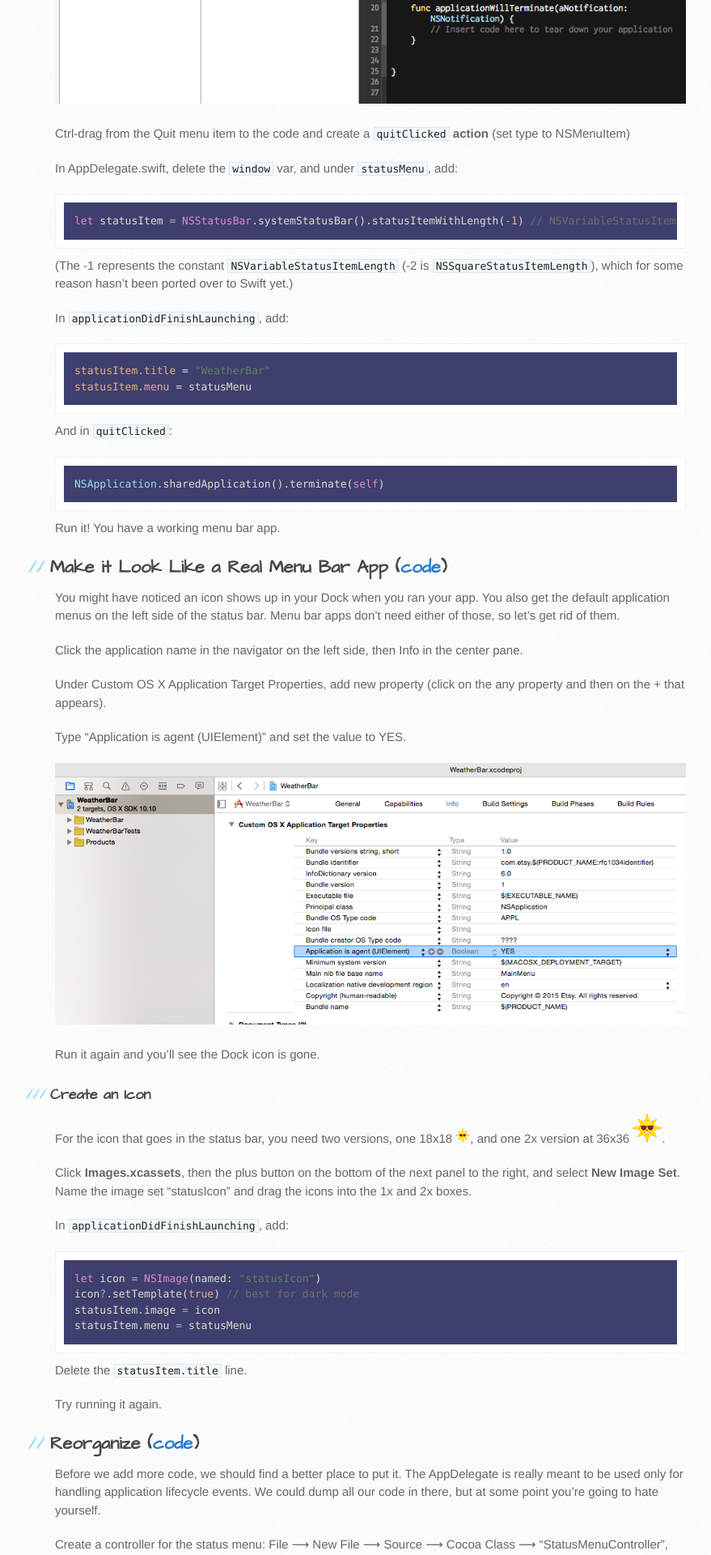
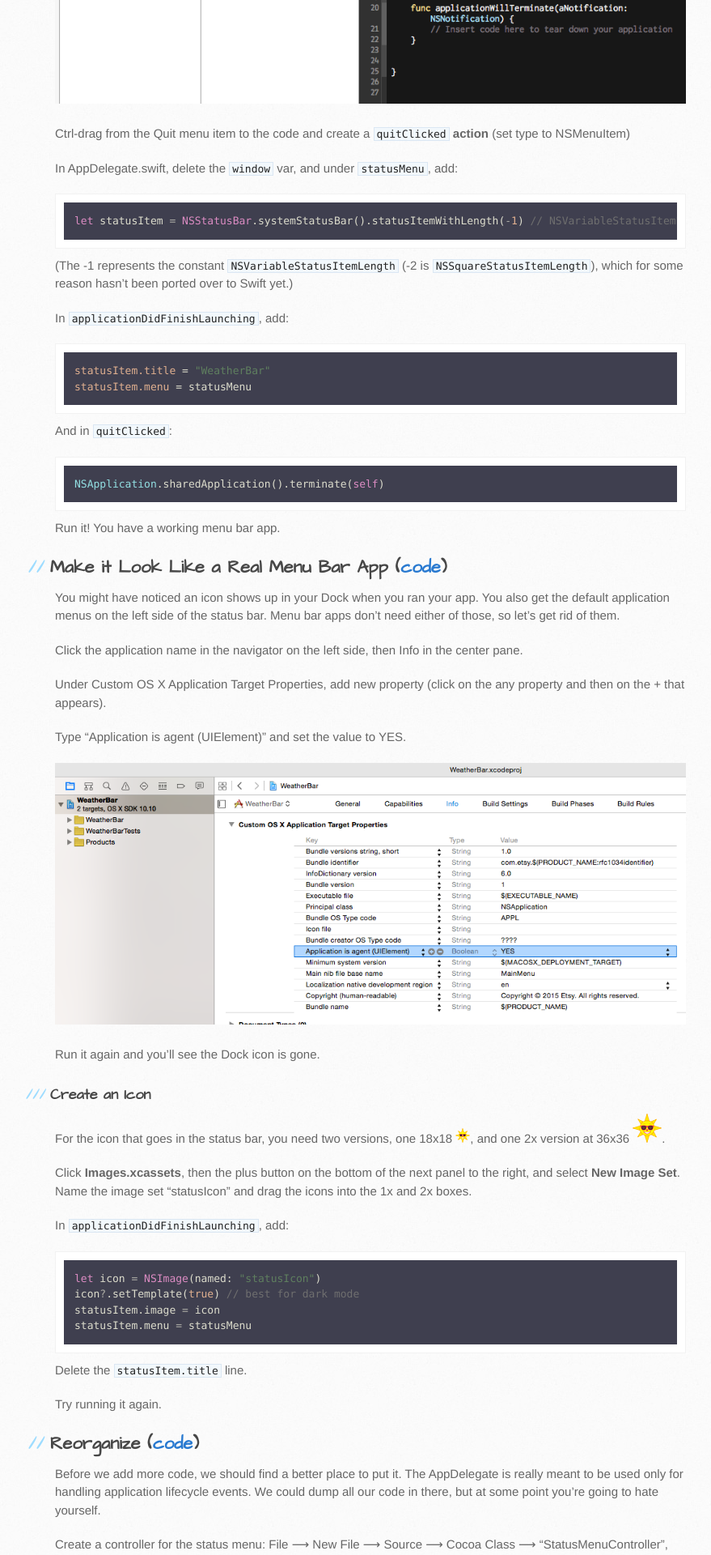
Before and after one commit to bgreenlee/WeatherBar, a Jekyll site: the page built from index.md, in a window 1280 px wide. Shown: the part 2818-4738 px from the top of the page at 81% size, without its empty margins (72-951 px from the left). Built offline with Jekyll 4.4.1, drawn with Linux system fonts in a browser that asks for light colours; nearby versions of some CDN libraries.

Commit message:
Darker background for code

```diff
--- a/stylesheets/stylesheet.css
+++ b/stylesheets/stylesheet.css
@@ -505,7 +505,7 @@ pre {
 }
 
 pre, code.hljs {
-  background: #3f3f6f;
+  background: #3f3f4f;
 }
 
 code, pre {
```
Also changed, not shown: 1 other file.
